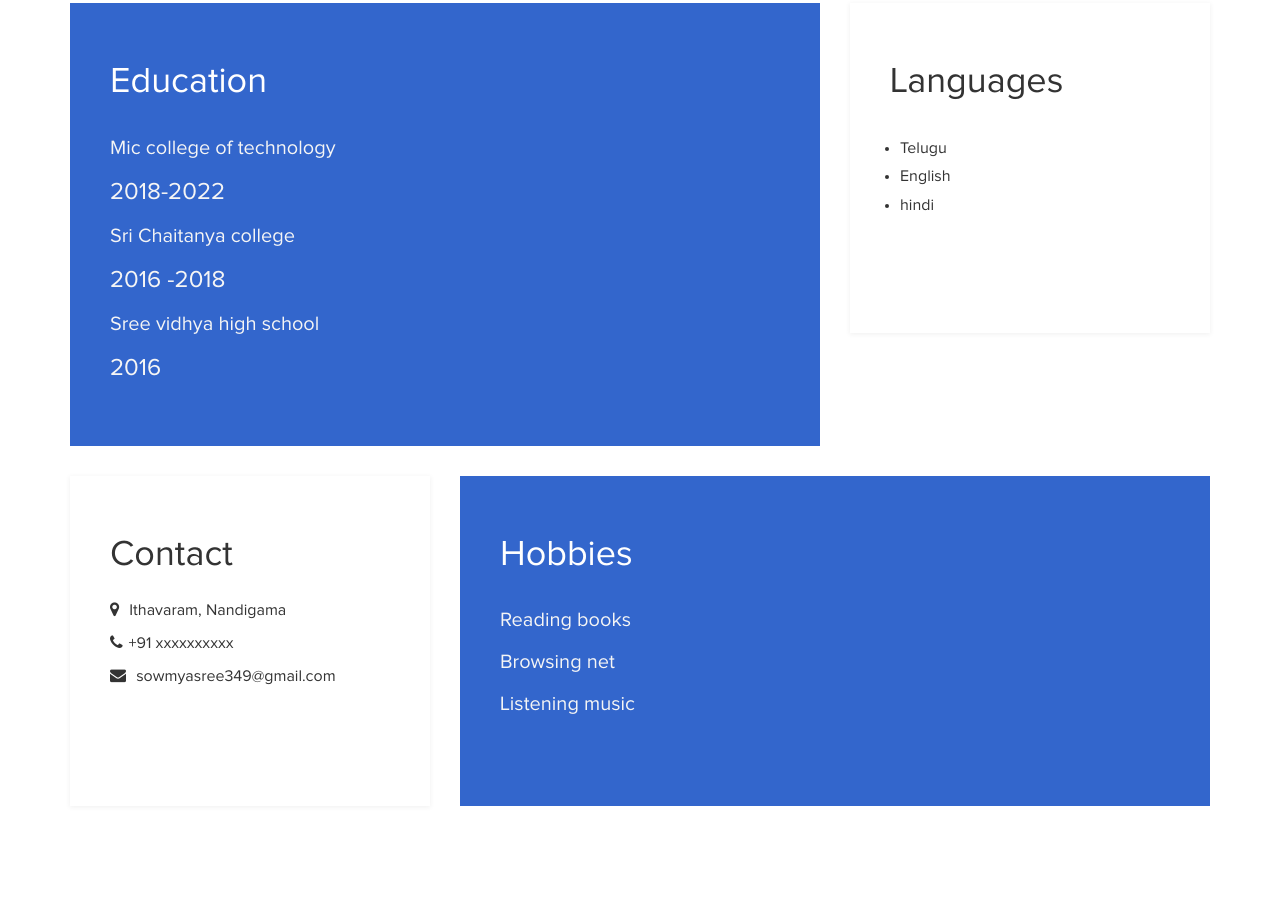
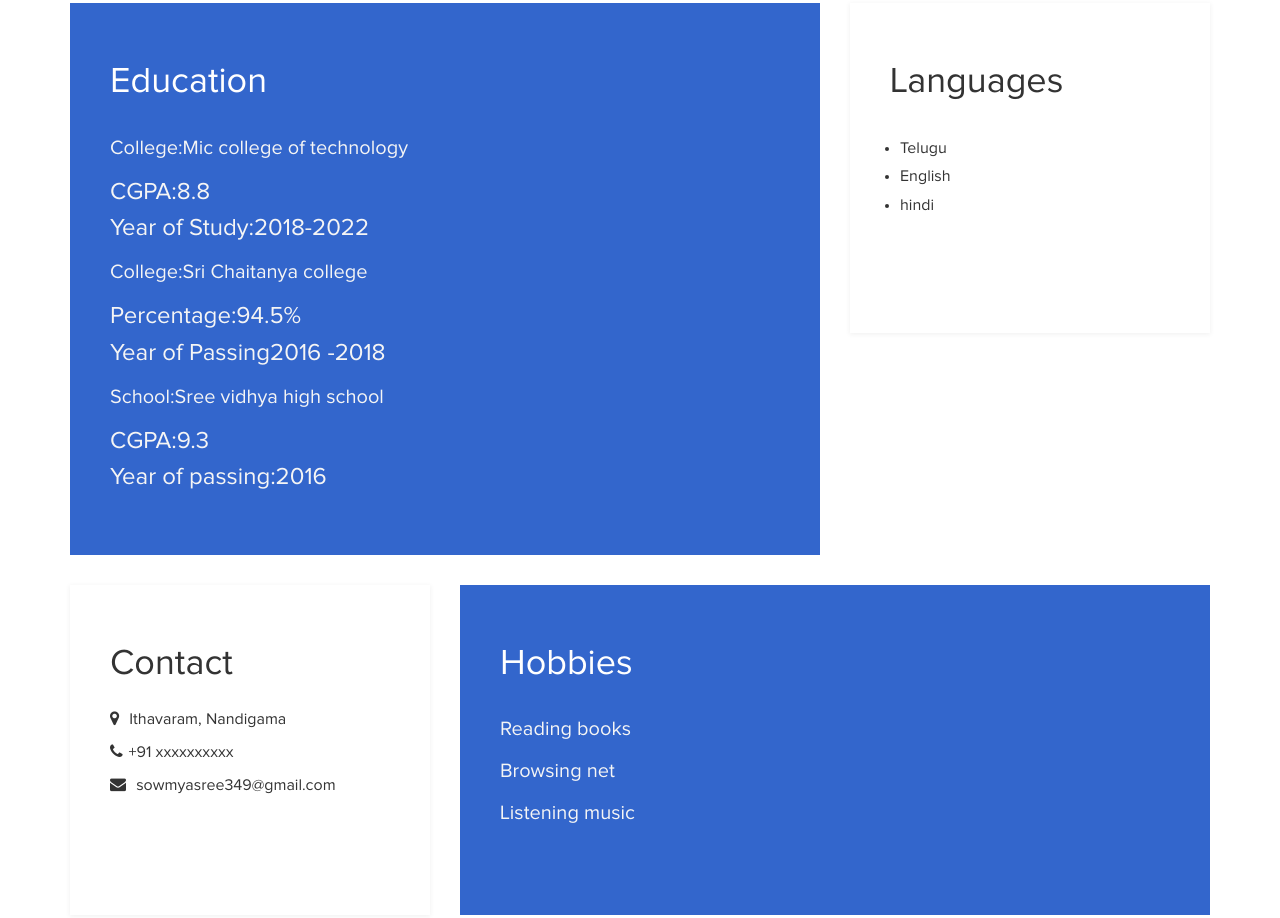
Before and after one commit to Sowmya-5G4/Sowmya-5G4.githhub.io, a plain HTML site: page index.html in a window 1280 px wide. Shown: the part 1392-2310 px from the top of the page. Drawn offline with Linux system fonts and the light colour scheme.

Commit message:
Update index.html

```diff
--- a/index.html
+++ b/index.html
@@ -85,16 +85,19 @@ http://www.templatemo.com/Copy ss_4 profile
 					<div class="education-content">
 						<h4 class="education-title accent"></h4>
 							<div class="Education-college">
-								<h5>Mic college of technology</h5>
-								<h4>2018-2022</h4>
+								<h5>College:Mic college of technology</h5>
+								<h4>CGPA:8.8</h4>
+								<h4>Year of Study:2018-2022</h4>
 						       </div>
 						<div class="Education-Intermediate">
-								<h5>Sri Chaitanya college</h5>
-								<h4>2016 -2018</h4>
+								<h5>College:Sri Chaitanya college</h5>
+							        <h4>Percentage:94.5%</h4>
+								<h4>Year of Passing2016 -2018</h4>
 						</div>
 						<div class="Education-school">
-								<h5>Sree vidhya high school</h5>
-								<h4>2016</h4>
+								<h5>School:Sree vidhya high school</h5>
+							        <h4>CGPA:9.3</h4>
+								<h4>Year of passing:2016</h4>
 						</div>
 
 						</div>
@@ -142,7 +145,7 @@ http://www.templatemo.com/Copy ss_4 profile
 	<div class="container">
 		<div class="row">
 			<div class="col-md-12 col-sm-12">
-				<p>Copyright &copy; 2021 Your Easy Profile</p>
+				<p>Copyright &copy; 2022 MyProfile</p>
 				<ul class="social-icons">
 					<li><a href="#" class="fa fa-facebook"></a></li>
                     <li><a href="#" class="fa fa-google-plus"></a></li>
```
